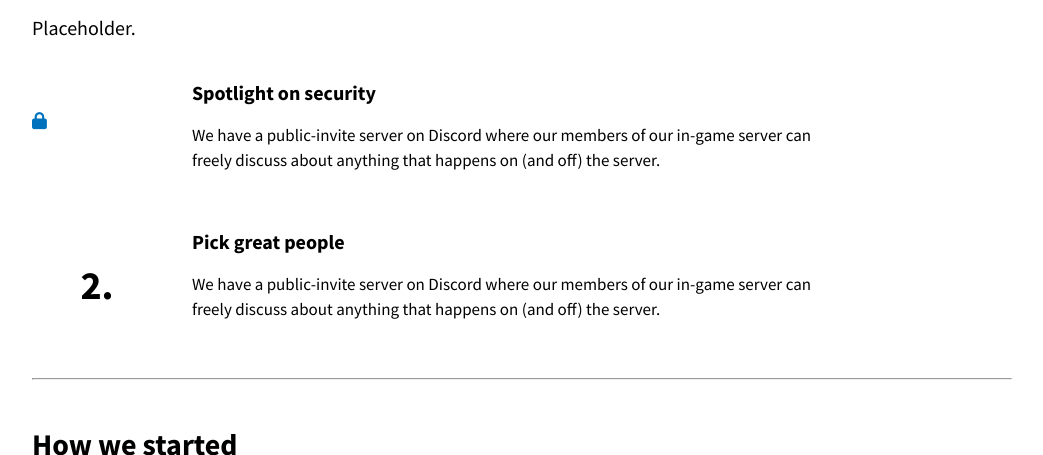
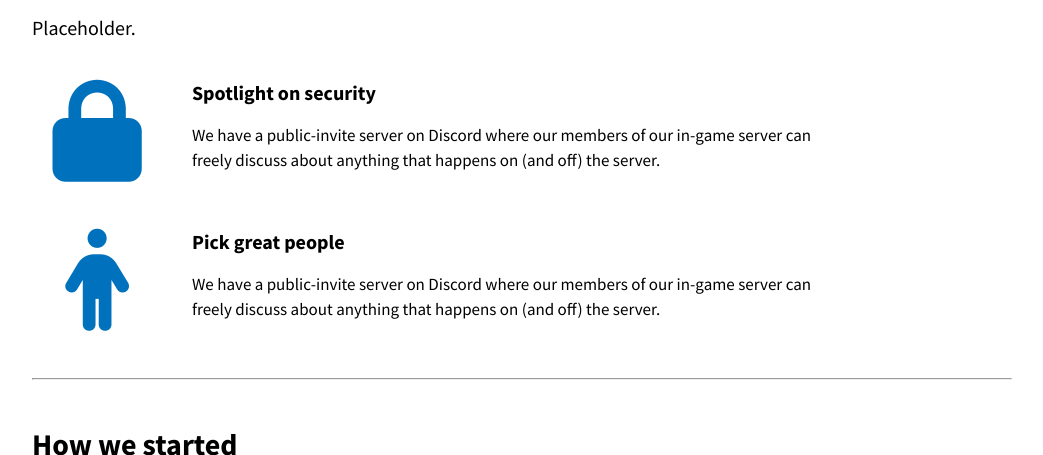
Before and after one commit to serrif/website, a Jekyll site: the page built from main/mission.md, in a window 1280 px wide and 900 px high, scrolled down 888 px, cut to the strip 0-455 px from the top of the window. Shown: the whole strip, without its empty margins (118-1161 px from the left). Built offline with Jekyll 4.4.1, drawn with Linux system fonts in a browser that asks for light colours; nearby versions of some CDN libraries.

Commit message:
Fix icons

```diff
--- a/main/mission.md
+++ b/main/mission.md
@@ -36,9 +36,9 @@ Placeholder.
 {: .usa-font-lead }
 
 <div class="usa-grid" style="padding-top: 1.5rem !important; padding: 0;">
-	<div class="usa-width-one-sixth" style="max-width: 13rem; margin-right: 3rem; margin-top: 3rem;">
+	<div class="usa-width-one-sixth" style="max-width: 13rem; margin-right: 3rem; text-align: center;">
 		<span style="color: #0071bc;">
-      <i class="fa fa-lock"></i>
+      <i aria-hidden="true" class="fas fa-lock fa-6x"></i>
     </span>
 	</div>
 	<div class="usa-width-five-sixths footer-content">
@@ -48,8 +48,10 @@ Placeholder.
 </div>
 
 <div class="usa-grid" style="padding-top: 4.5rem !important; padding: 0;">
-	<div class="usa-width-one-sixth" style="max-width: 13rem; margin-right: 3rem; margin-top: 3rem;">
-		<h1 style="text-align:center">2.</h1>
+	<div class="usa-width-one-sixth" style="max-width: 13rem; margin-right: 3rem; text-align: center;">
+		<span style="color: #0071bc;">
+      <i aria-hidden="true" class="fas fa-male fa-6x"></i>
+    </span>
 	</div>
 	<div class="usa-width-five-sixths footer-content">
 		<h3>Pick great people</h3>
```
